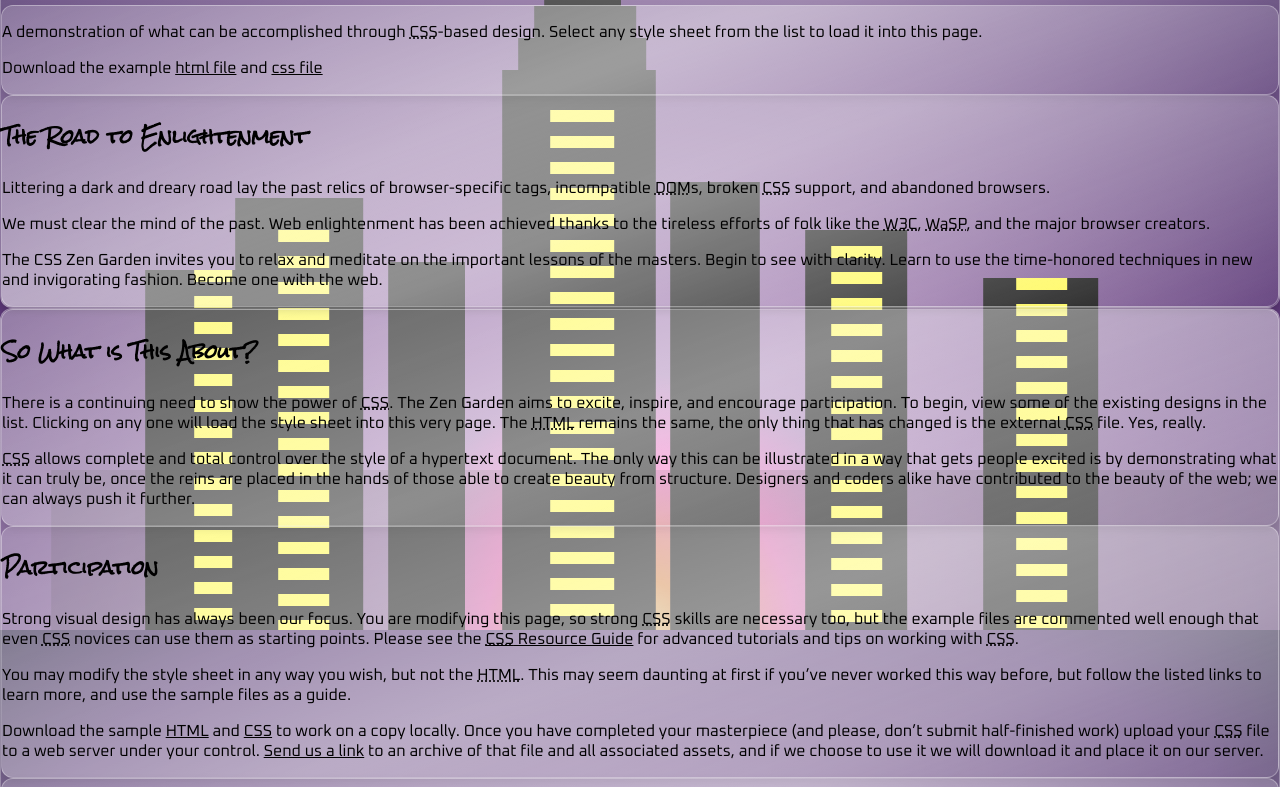
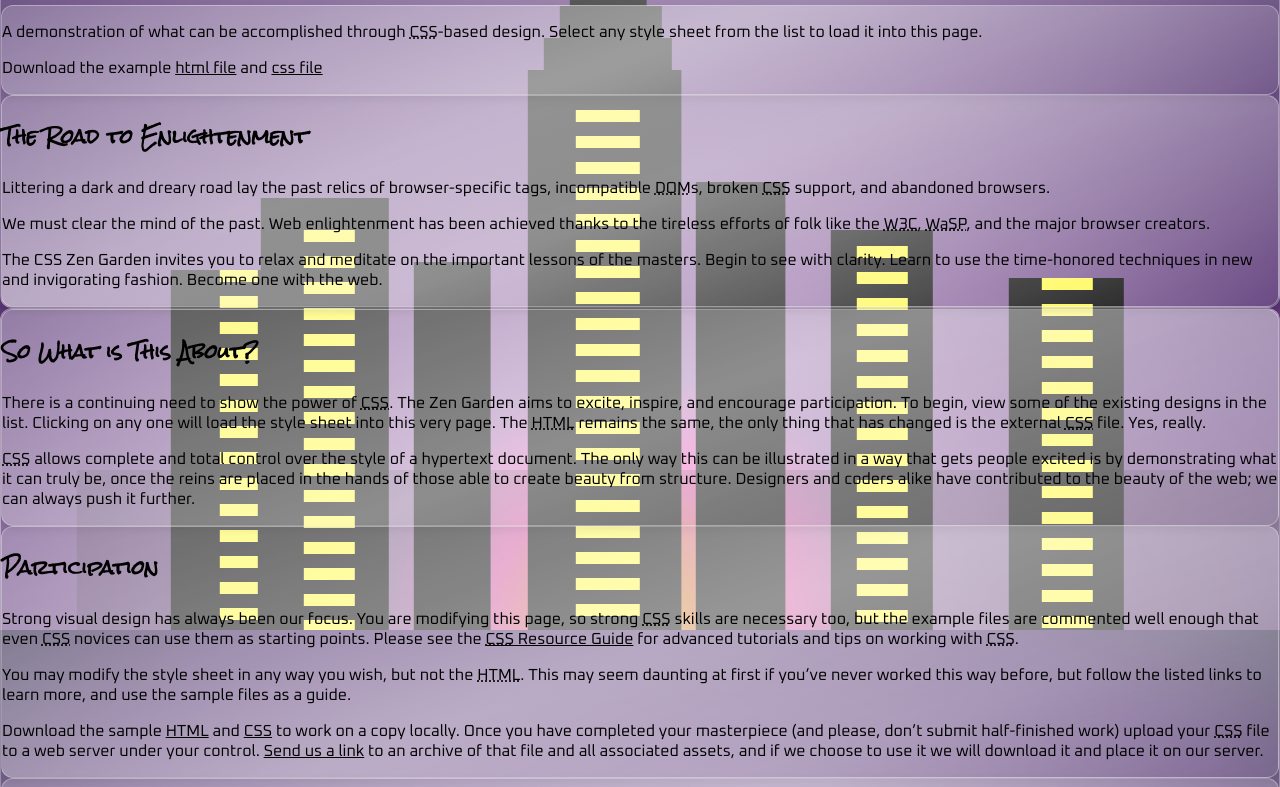
Before and after one commit to syuyrw/stylestage-sass-main, a website: page zen-garden/index.html in a window 1280 px wide. Shown: the part 170-957 px from the top of the page. Drawn offline with Linux system fonts and the light colour scheme.

Commit message:
added tranlate x to center content better

```diff
--- a/zen-garden/style.css
+++ b/zen-garden/style.css
@@ -122,7 +122,7 @@ body::before {
   inset: 0;
   z-index: -1;
   pointer-events: none;
-    transform: translateX(4%);
+    transform: translateX(6%);
 
   background:
 
```
